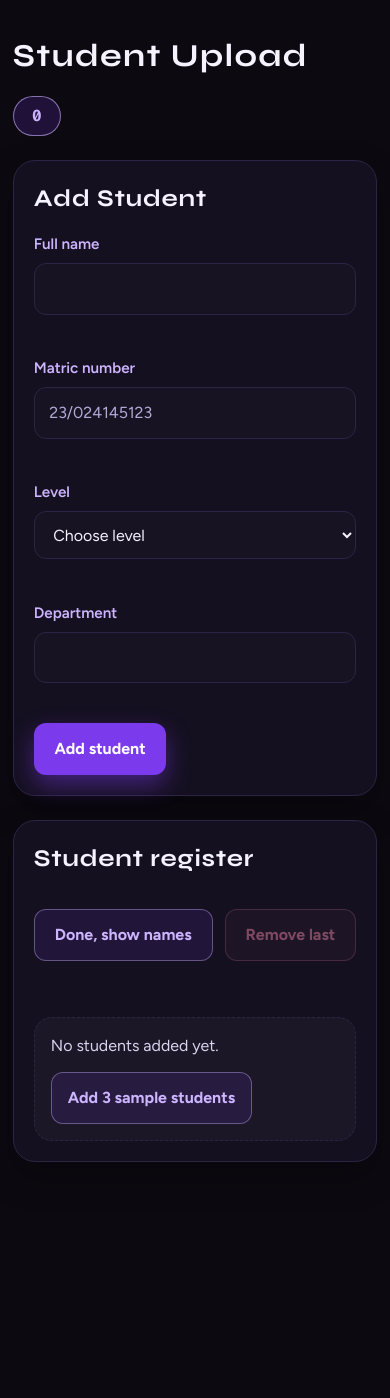
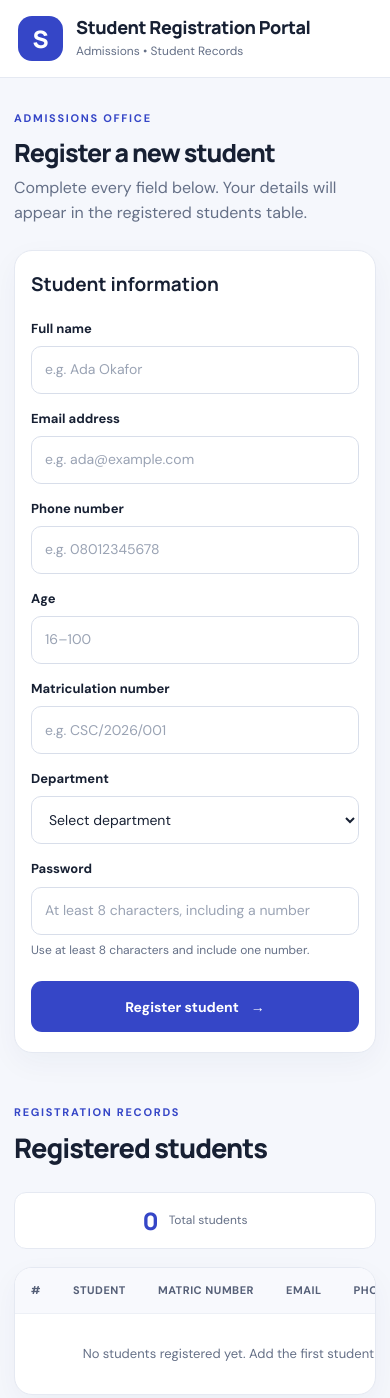
Before and after one commit to aligwesamuel33-sys/student-upload-purple, a plain HTML site: page index.html in a window 390 px wide. Shown: the top 1398 px of the page. Before the commit the page ends 1234 px from the top, so only its background shows below. Drawn offline with Linux system fonts and the light colour scheme.

Commit message:
Add files via upload

```diff
--- a/index.html
+++ b/index.html
@@ -1,100 +1,111 @@
 <!DOCTYPE html>
 <html lang="en">
 <head>
-    <meta charset="UTF-8" />
-    <meta name="viewport" content="width=device-width, initial-scale=1.0" />
-    <title>Student Upload</title>
-    <link rel="preconnect" href="https://fonts.googleapis.com" />
-    <link rel="preconnect" href="https://fonts.gstatic.com" crossorigin />
-    <link
-      href="https://fonts.googleapis.com/css2?family=Figtree:wght@400;500;600;700&family=Fira+Code:wght@400;500;600;700&family=Syne:wght@500;600;700&display=swap"
-      rel="stylesheet"
-    />
-    <link rel="stylesheet" href="style.css" />
+  <meta charset="UTF-8">
+  <meta name="viewport" content="width=device-width, initial-scale=1.0">
+  <title>Student Registration Portal</title>
+  <link rel="stylesheet" href="style.css">
 </head>
 <body>
-    <main class="app-shell">
-      <header class="title-row">
-        <h1>Student Upload</h1>
-        <span class="count-pill" id="countPill" aria-live="polite">0</span>
+  <header class="site-header">
+    <div class="brand-mark" aria-hidden="true">S</div>
+    <div>
+      <h1>Student Registration Portal</h1>
+      <p>Admissions • Student Records</p>
+    </div>
   </header>
 
-      <section class="panel form-panel" aria-label="Student form">
-        <h2>Add Student</h2>
+  <main class="container">
+    <section class="intro">
+      <span class="eyebrow">ADMISSIONS OFFICE</span>
+      <h2>Register a new student</h2>
+      <p>Complete every field below. Your details will appear in the registered students table.</p>
+    </section>
+
+    <section class="card" aria-labelledby="form-heading">
+      <h3 id="form-heading">Student information</h3>
       <form id="studentForm" novalidate>
-          <div class="field-grid">
-            <div class="field-group">
+        <div class="form-grid">
+          <div class="field">
             <label for="name">Full name</label>
-              <input id="name" name="name" type="text" autocomplete="name" />
-              <p class="error" id="nameError" aria-live="polite"></p>
+            <input id="name" name="name" type="text" autocomplete="name" placeholder="e.g. Ada Okafor" required>
+            <small class="error" id="nameError" aria-live="polite"></small>
           </div>
-
-            <div class="field-group">
-              <label for="matric">Matric number</label>
-              <input id="matric" name="matric" type="text" placeholder="23/024145123" />
-              <p class="error" id="matricError" aria-live="polite"></p>
+          <div class="field">
+            <label for="email">Email address</label>
+            <input id="email" name="email" type="email" autocomplete="email" placeholder="e.g. ada@example.com" required>
+            <small class="error" id="emailError" aria-live="polite"></small>
           </div>
-
-            <div class="field-group">
-              <label for="level">Level</label>
-              <select id="level" name="level">
-                <option value="">Choose level</option>
-                <option value="100">100 Level</option>
-                <option value="200">200 Level</option>
-                <option value="300">300 Level</option>
-                <option value="400">400 Level</option>
-                <option value="500">500 Level</option>
-                <option value="600">600 Level</option>
+          <div class="field">
+            <label for="phone">Phone number</label>
+            <input id="phone" name="phone" type="tel" autocomplete="tel" placeholder="e.g. 08012345678" required>
+            <small class="error" id="phoneError" aria-live="polite"></small>
+          </div>
+          <div class="field">
+            <label for="age">Age</label>
+            <input id="age" name="age" type="number" min="16" max="100" placeholder="16–100" required>
+            <small class="error" id="ageError" aria-live="polite"></small>
+          </div>
+          <div class="field">
+            <label for="matric">Matriculation number</label>
+            <input id="matric" name="matric" type="text" placeholder="e.g. CSC/2026/001" required>
+            <small class="error" id="matricError" aria-live="polite"></small>
+          </div>
+          <div class="field">
+            <label for="department">Department</label>
+            <select id="department" name="department" required>
+              <option value="">Select department</option>
+              <option>Computer Science</option>
+              <option>Information Technology</option>
+              <option>Cybersecurity</option>
+              <option>Software Engineering</option>
+              <option>Mathematics</option>
+              <option>Physics</option>
+              <option>Business Administration</option>
+              <option>Mass Communication</option>
+              <option>Other</option>
             </select>
-              <p class="error" id="levelError" aria-live="polite"></p>
+            <small class="error" id="departmentError" aria-live="polite"></small>
           </div>
-
-            <div class="field-group">
-              <label for="department">Department</label>
-              <input id="department" name="department" type="text" list="departmentList" />
-              <datalist id="departmentList">
-                <option value="Computer Science"></option>
-                <option value="Accounting"></option>
-                <option value="Mass Communication"></option>
-                <option value="Law"></option>
-                <option value="Medicine"></option>
-                <option value="Engineering"></option>
-                <option value="Business Administration"></option>
-                <option value="Education"></option>
-              </datalist>
-              <p class="error" id="departmentError" aria-live="polite"></p>
+          <div class="field field-full">
+            <label for="password">Password</label>
+            <input id="password" name="password" type="password" autocomplete="new-password" placeholder="At least 8 characters, including a number" required>
+            <small class="hint">Use at least 8 characters and include one number.</small>
+            <small class="error" id="passwordError" aria-live="polite"></small>
           </div>
         </div>
-
-          <button type="submit" class="primary-btn">Add student</button>
+        <div id="formMessage" class="form-message" role="status" aria-live="polite"></div>
+        <button class="primary-button" type="submit">Register student <span aria-hidden="true">→</span></button>
       </form>
     </section>
 
-      <section class="panel register-panel" aria-label="Student register">
-        <div class="panel-header">
-          <h2>Student register</h2>
-          <div class="button-row">
-            <button type="button" id="toggleNamesBtn" class="secondary-btn">Done, show names</button>
-            <button type="button" id="removeLastBtn" class="danger-btn" disabled>Remove last</button>
+    <section class="records-section">
+      <div class="records-heading">
+        <div>
+          <span class="eyebrow">REGISTRATION RECORDS</span>
+          <h2>Registered students</h2>
+        </div>
+        <div class="count-box"><strong id="studentCount">0</strong><span>Total students</span></div>
+      </div>
+      <div class="table-card">
+        <div class="table-scroll">
+          <table>
+            <thead>
+              <tr>
+                <th>#</th><th>Student</th><th>Matric number</th><th>Email</th><th>Phone</th><th>Age</th><th>Department</th>
+              </tr>
+            </thead>
+            <tbody id="studentTableBody">
+              <tr id="emptyRow"><td colspan="7" class="empty-state">No students registered yet. Add the first student using the form above.</td></tr>
+            </tbody>
+          </table>
         </div>
       </div>
-
-        <div id="statusMessage" class="status-message" aria-live="polite"></div>
-
-        <div id="emptyState" class="empty-state">
-          <p>No students added yet.</p>
-          <button type="button" id="addSamplesBtn" class="secondary-btn">Add 3 sample students</button>
-        </div>
-
-        <div id="cardGrid" class="card-grid" aria-live="polite"></div>
+      <p class="privacy-note">Demo note: records are stored in this browser using local storage. Passwords are not displayed or saved.</p>
     </section>
-
-      <aside id="namesPanel" class="panel names-panel" aria-live="polite" hidden>
-        <h2>Student names</h2>
-        <div id="namesList" class="names-list"></div>
-      </aside>
   </main>
 
+  <footer><p>Student Registration Portal <span>•</span> Front-end coursework project</p></footer>
   <script src="script.js"></script>
 </body>
 </html>
--- a/style.css
+++ b/style.css
@@ -1,391 +1,104 @@
+@import url('https://fonts.googleapis.com/css2?family=DM+Sans:wght@400;500;600;700&family=Manrope:wght@400;500;600;700;800&display=swap');
+
 :root {
-  --bg: #0c0910;
-  --panel: #151020;
-  --card: #1d1630;
-  --border: #2d2445;
-  --purple: #7c3aed;
-  --purple-deep: #5b21b6;
-  --lilac: #cdb4ff;
-  --pink: #ff8fb1;
-  --text: #f5f3ff;
-  --muted: #d9d3ef;
-  --soft: #b5a9d9;
-  --shadow: rgba(124, 58, 237, 0.35);
-  --danger: #ff8fb1;
-  --white: #ffffff;
-  --error: #ff8fb1;
-  --badge-bg: rgba(124, 58, 237, 0.2);
+  --navy: #172554;
+  --blue: #3546c7;
+  --blue-dark: #2636a8;
+  --ink: #172033;
+  --muted: #657087;
+  --line: #e5e9f2;
+  --surface: #ffffff;
+  --background: #f5f7fc;
+  --danger: #c62845;
+  --success: #13764b;
 }
-
-* {
-  box-sizing: border-box;
-}
-
-html {
-  color-scheme: dark;
-}
-
+* { box-sizing: border-box; }
 body {
   margin: 0;
-  min-height: 100vh;
-  background: var(--bg);
-  color: var(--text);
-  font-family: "Figtree", sans-serif;
-  line-height: 1.5;
+  background: var(--background);
+  color: var(--ink);
+  font-family: "DM Sans", Arial, sans-serif;
+  line-height: 1.55;
 }
-
-button,
-input,
-select {
-  font: inherit;
+.site-header {
+  display: flex; align-items: center; gap: 13px;
+  padding: 22px max(22px, calc((100vw - 1120px) / 2));
+  background: var(--surface); border-bottom: 1px solid var(--line);
 }
-
-button {
-  cursor: pointer;
+.brand-mark {
+  display: grid; place-items: center; width: 45px; height: 45px;
+  border-radius: 14px; color: white; background: var(--blue);
+  font-family: "Manrope", sans-serif; font-size: 24px; font-weight: 800;
 }
-
-button:focus-visible,
-input:focus-visible,
-select:focus-visible {
-  outline: 3px solid var(--lilac);
-  outline-offset: 2px;
+.site-header h1 { margin: 0; font: 800 18px/1.3 "Manrope", sans-serif; letter-spacing: -.4px; }
+.site-header p { margin: 3px 0 0; color: var(--muted); font-size: 12px; }
+.container { width: min(1120px, calc(100% - 36px)); margin: 38px auto 60px; }
+.intro { margin-bottom: 24px; }
+.eyebrow { color: var(--blue); font-size: 11px; font-weight: 700; letter-spacing: 1.7px; }
+.intro h2, .records-heading h2 { margin: 7px 0; font: 800 clamp(25px, 4vw, 34px)/1.25 "Manrope", sans-serif; letter-spacing: -1px; }
+.intro p { margin: 8px 0 0; max-width: 640px; color: var(--muted); }
+.card, .table-card {
+  background: var(--surface); border: 1px solid var(--line); border-radius: 18px;
+  box-shadow: 0 10px 30px rgba(25, 42, 90, .045);
 }
-
-.app-shell {
-  max-width: 1180px;
-  margin: 0 auto;
-  padding: 2rem 1rem 3rem;
+.card { padding: clamp(20px, 4vw, 34px); }
+.card h3 { margin: 0 0 22px; font: 700 19px "Manrope", sans-serif; }
+.form-grid { display: grid; grid-template-columns: repeat(2, minmax(0, 1fr)); gap: 19px 20px; }
+.field { min-width: 0; }
+.field-full { grid-column: 1 / -1; }
+label { display: block; margin-bottom: 7px; font-size: 13px; font-weight: 700; }
+input, select {
+  display: block; width: 100%; min-height: 48px; padding: 12px 13px;
+  border: 1px solid #d8deea; border-radius: 10px; background: #fff;
+  color: var(--ink); font: inherit; font-size: 14px; outline: none;
+  transition: border-color .15s, box-shadow .15s;
 }
-
-.title-row {
-  display: flex;
-  align-items: center;
-  justify-content: space-between;
-  gap: 1rem;
-  margin-bottom: 1.5rem;
+input::placeholder { color: #9aa3b4; }
+input:focus, select:focus { border-color: var(--blue); box-shadow: 0 0 0 3px rgba(53,70,199,.11); }
+input.invalid, select.invalid { border-color: var(--danger); }
+.error { display: block; min-height: 0; margin-top: 5px; color: var(--danger); font-size: 12px; }
+.error:empty { display: none; }
+.hint { display: block; margin-top: 6px; color: var(--muted); font-size: 12px; }
+.form-message { display: none; margin: 20px 0 0; padding: 11px 13px; border-radius: 9px; font-size: 13px; }
+.form-message.success { display: block; color: var(--success); background: #eaf8f0; }
+.form-message.failure { display: block; color: var(--danger); background: #fff0f2; }
+.primary-button {
+  display: flex; align-items: center; justify-content: center; gap: 12px;
+  width: 100%; min-height: 51px; margin-top: 22px; padding: 12px 18px;
+  border: 0; border-radius: 11px; background: var(--blue); color: white;
+  font: 700 14px "DM Sans", sans-serif; cursor: pointer;
+  transition: background .15s, transform .15s;
 }
-
-.title-row h1 {
-  margin: 0;
-  font-family: "Syne", sans-serif;
-  font-size: clamp(2rem, 4vw, 3.2rem);
-  letter-spacing: 0.04em;
+.primary-button:hover { background: var(--blue-dark); }
+.primary-button:active { transform: translateY(1px); }
+.records-section { margin-top: 46px; }
+.records-heading { display: flex; align-items: end; justify-content: space-between; gap: 20px; margin-bottom: 18px; }
+.records-heading h2 { font-size: 27px; }
+.count-box {
+  display: flex; align-items: center; gap: 10px; padding: 11px 15px;
+  border: 1px solid var(--line); border-radius: 12px; background: white;
 }
-
-.count-pill {
-  display: inline-flex;
-  align-items: center;
-  justify-content: center;
-  min-width: 3rem;
-  height: 2.5rem;
-  padding: 0.4rem 0.9rem;
-  border-radius: 999px;
-  background: rgba(124, 58, 237, 0.18);
-  border: 1px solid rgba(205, 180, 255, 0.6);
-  color: var(--lilac);
-  font-family: "Fira Code", monospace;
-  font-weight: 700;
-  font-size: 1rem;
+.count-box strong { color: var(--blue); font: 800 24px "Manrope", sans-serif; }
+.count-box span { color: var(--muted); font-size: 12px; }
+.table-card { overflow: hidden; }
+.table-scroll { overflow-x: auto; }
+table { width: 100%; border-collapse: collapse; text-align: left; font-size: 13px; }
+thead { background: #f8f9fd; }
+th { padding: 14px 16px; color: #566078; font-size: 11px; letter-spacing: .5px; text-transform: uppercase; white-space: nowrap; }
+td { padding: 15px 16px; border-top: 1px solid #edf0f6; vertical-align: top; }
+tbody tr:hover:not(#emptyRow) { background: #fafbff; }
+.student-name { font-weight: 700; white-space: nowrap; }
+.department-pill { display: inline-block; padding: 4px 8px; border-radius: 20px; background: #eef0ff; color: #3546a8; font-size: 11px; white-space: nowrap; }
+.empty-state { padding: 30px 18px; color: var(--muted); text-align: center; }
+.privacy-note { color: var(--muted); font-size: 12px; }
+footer { padding: 23px 18px; border-top: 1px solid var(--line); background: white; text-align: center; color: var(--muted); font-size: 12px; }
+footer span { padding: 0 5px; color: var(--blue); }
+@media (max-width: 640px) {
+  .site-header { padding: 16px 18px; }
+  .container { width: calc(100% - 28px); margin-top: 27px; }
+  .form-grid { grid-template-columns: 1fr; gap: 15px; }
+  .field-full { grid-column: auto; }
+  .records-heading { align-items: start; flex-direction: column; }
+  .count-box { align-self: stretch; justify-content: center; }
+  .card { padding: 20px 16px; }
 }
-
-.panel {
-  background: var(--panel);
-  border: 1px solid var(--border);
-  border-radius: 22px;
-  padding: 1.25rem;
-  box-shadow: 0 15px 35px rgba(0, 0, 0, 0.25);
-}
-
-.form-panel {
-  margin-bottom: 1.5rem;
-}
-
-.form-panel h2,
-.register-panel h2,
-.names-panel h2 {
-  margin: 0 0 1rem;
-  font-family: "Syne", sans-serif;
-  letter-spacing: 0.03em;
-}
-
-.field-grid {
-  display: grid;
-  grid-template-columns: repeat(auto-fit, minmax(220px, 1fr));
-  gap: 1rem;
-}
-
-.field-group {
-  display: flex;
-  flex-direction: column;
-  gap: 0.45rem;
-}
-
-label {
-  color: var(--lilac);
-  font-weight: 600;
-  font-size: 0.95rem;
-}
-
-input,
-select {
-  width: 100%;
-  padding: 0.8rem 0.9rem;
-  border-radius: 12px;
-  border: 1px solid var(--border);
-  background: rgba(25, 19, 35, 0.9);
-  color: var(--text);
-  transition: border-color 0.2s ease, box-shadow 0.2s ease;
-}
-
-input::placeholder {
-  color: var(--soft);
-}
-
-input:focus,
-select:focus {
-  border-color: var(--purple);
-  box-shadow: 0 0 0 3px rgba(124, 58, 237, 0.18);
-}
-
-.error {
-  min-height: 1.2rem;
-  margin: 0;
-  color: var(--error);
-  font-size: 0.82rem;
-}
-
-.primary-btn,
-.secondary-btn,
-.danger-btn {
-  border: none;
-  border-radius: 12px;
-  font-weight: 700;
-  transition: transform 0.2s ease, background 0.2s ease, box-shadow 0.2s ease;
-}
-
-.primary-btn {
-  margin-top: 0.8rem;
-  padding: 0.9rem 1.3rem;
-  background: var(--purple);
-  color: var(--white);
-  box-shadow: 0 10px 25px rgba(124, 58, 237, 0.45);
-}
-
-.primary-btn:hover {
-  background: var(--purple-deep);
-}
-
-.secondary-btn {
-  padding: 0.8rem 1rem;
-  background: rgba(124, 58, 237, 0.12);
-  color: var(--lilac);
-  border: 1px solid rgba(205, 180, 255, 0.4);
-}
-
-.secondary-btn:hover,
-.danger-btn:hover:not(:disabled) {
-  transform: translateY(-1px);
-}
-
-.secondary-btn:hover {
-  background: rgba(124, 58, 237, 0.18);
-}
-
-.danger-btn {
-  padding: 0.8rem 1rem;
-  background: rgba(255, 143, 177, 0.08);
-  color: var(--pink);
-  border: 1px solid rgba(255, 143, 177, 0.42);
-}
-
-.danger-btn:disabled {
-  opacity: 0.45;
-  cursor: not-allowed;
-}
-
-.register-panel {
-  margin-bottom: 1.5rem;
-}
-
-.panel-header {
-  display: flex;
-  justify-content: space-between;
-  align-items: center;
-  gap: 1rem;
-  flex-wrap: wrap;
-  margin-bottom: 1rem;
-}
-
-.button-row {
-  display: flex;
-  flex-wrap: wrap;
-  gap: 0.75rem;
-}
-
-.status-message {
-  min-height: 1.5rem;
-  margin-bottom: 1rem;
-  color: var(--pink);
-  font-weight: 600;
-}
-
-.empty-state {
-  margin-top: 0.5rem;
-  padding: 1rem;
-  border: 1px dashed var(--border);
-  border-radius: 18px;
-  background: rgba(30, 25, 42, 0.8);
-}
-
-.empty-state p {
-  margin: 0 0 0.9rem;
-  color: var(--muted);
-}
-
-.card-grid {
-  display: grid;
-  grid-template-columns: repeat(auto-fill, minmax(230px, 1fr));
-  gap: 1rem;
-}
-
-.student-card {
-  background: var(--card);
-  border: 1px solid var(--border);
-  border-radius: 18px;
-  padding: 1rem;
-  position: relative;
-  transition: border-color 0.2s ease, transform 0.2s ease, box-shadow 0.2s ease;
-}
-
-.student-card:hover {
-  border-color: rgba(124, 58, 237, 0.8);
-  transform: translateY(-2px);
-}
-
-.student-card.last-added {
-  border-color: rgba(124, 58, 237, 0.9);
-  box-shadow: 0 0 0 1px rgba(124, 58, 237, 0.35), 0 0 24px rgba(124, 58, 237, 0.35);
-}
-
-.card-top {
-  display: flex;
-  align-items: center;
-  justify-content: space-between;
-  gap: 0.75rem;
-  margin-bottom: 0.8rem;
-}
-
-.card-number {
-  font-family: "Fira Code", monospace;
-  color: var(--lilac);
-  font-weight: 700;
-}
-
-.level-badge {
-  display: inline-flex;
-  align-items: center;
-  justify-content: center;
-  padding: 0.35rem 0.7rem;
-  border-radius: 999px;
-  background: var(--badge-bg);
-  color: var(--lilac);
-  border: 1px solid rgba(205, 180, 255, 0.4);
-  font-family: "Fira Code", monospace;
-  font-size: 0.75rem;
-}
-
-.student-card h3 {
-  margin: 0 0 0.4rem;
-  font-size: 1.1rem;
-}
-
-.matric {
-  color: var(--lilac);
-  font-family: "Fira Code", monospace;
-  font-size: 0.92rem;
-  word-break: break-word;
-}
-
-.department {
-  color: var(--muted);
-  margin-top: 0.45rem;
-}
-
-.last-added-tag {
-  display: inline-flex;
-  align-items: center;
-  justify-content: center;
-  margin-top: 0.9rem;
-  padding: 0.35rem 0.7rem;
-  border-radius: 999px;
-  background: rgba(124, 58, 237, 0.2);
-  color: var(--lilac);
-  border: 1px solid rgba(205, 180, 255, 0.4);
-  font-size: 0.72rem;
-  font-weight: 700;
-  letter-spacing: 0.04em;
-  text-transform: uppercase;
-}
-
-.names-panel {
-  margin-top: 1rem;
-}
-
-.names-list {
-  display: flex;
-  flex-wrap: wrap;
-  gap: 0.75rem;
-}
-
-.name-chip {
-  display: inline-flex;
-  align-items: center;
-  justify-content: center;
-  padding: 0.55rem 0.9rem;
-  border-radius: 999px;
-  background: rgba(124, 58, 237, 0.14);
-  border: 1px solid rgba(205, 180, 255, 0.35);
-  color: var(--lilac);
-  font-weight: 600;
-}
-
-.empty-list {
-  margin: 0;
-  color: var(--muted);
-}
-
-.hidden {
-  display: none !important;
-}
-
-@media (max-width: 620px) {
-  .app-shell {
-    padding-left: 0.8rem;
-    padding-right: 0.8rem;
-  }
-
-  .title-row,
-  .panel-header {
-    align-items: flex-start;
-    flex-direction: column;
-  }
-
-  .button-row {
-    width: 100%;
-  }
-
-  .button-row button {
-    flex: 1 1 auto;
-  }
-}
-
-@media (prefers-reduced-motion: reduce) {
-  *,
-  *::before,
-  *::after {
-    animation-duration: 0.01ms !important;
-    animation-iteration-count: 1 !important;
-    transition-duration: 0.01ms !important;
-    scroll-behavior: auto !important;
-  }
-}
```
Also changed, not shown: 1 other file. Lines whose indentation alone changed are shown as unchanged.
